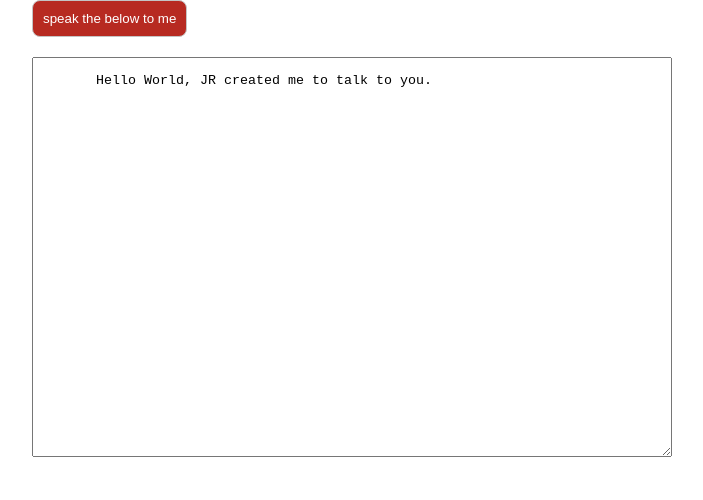
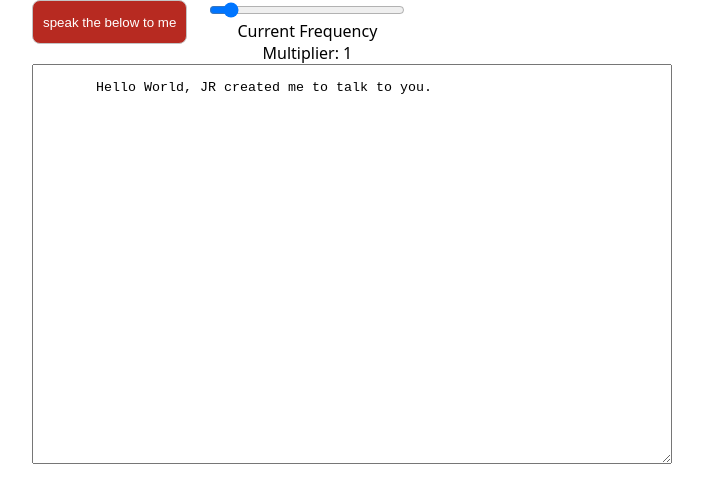
Before and after one commit to jadedResearcher/AudioTest, a plain HTML site: page index.html in a window 1280 px wide. Shown: the whole page, without its empty margins (32-735 px from the left). Drawn offline with Linux system fonts and the light colour scheme.

Commit message:
frequency slider

```diff
--- a/index.css
+++ b/index.css
@@ -12,9 +12,23 @@ body {
 
 }
 
+#current-frequency{
+  text-align: center;
+}
+
+#controls{
+  display: flex;
+  gap: 20px;
+}
+
+.range-with-label{
+  display: flex;
+  width: 200px;
+  flex-direction: column;
+}
+
 button{
   cursor: pointer;
-  display: block;
   margin-bottom: 20px;
 }
 
--- a/index.html
+++ b/index.html
@@ -23,13 +23,17 @@
 
 <body>
   <div id="container">
-    <button id="speak-button">speak the below to me</button>
+    <div id ='controls'>
+      <button id="speak-button">speak the below to me</button>
+      <div class="range-with-label">
+        <input id="freq-input" type="range" step = '0.25' min="0.25" max="10.0" value="1.0"></input>
+        <div id="current-frequency">Current Frequency Multiplier: 1.0</div>
+      </div>
+    </div>
+
 
     <textarea id="input-words">
       Hello World, JR created me to talk to you.
-
-
-
     </textarea>
 
 
--- a/index.js
+++ b/index.js
@@ -7,11 +7,20 @@ window.onload = () => {
 
   let button = document.querySelector('#speak-button');
   let wordsInput =document.querySelector('#input-words');
+
+  let freqSlider = document.querySelector('#freq-input');
+  let freqLabel =document.querySelector('#current-frequency');
+  freqLabel.innerText = 'Current Frequency Multiplier: '+ freqSlider.value;
+
   const textVoiceSim = new TextToSimulatedVoice(1.0,1.0);
 
   button.onclick = ()=>{
     textVoiceSim.speak(wordsInput.value.split(" "));
+  }
 
+  freqSlider.oninput = ()=>{
+    freqLabel.innerText = 'Current Frequency Multiplier: '+ freqSlider.value;
+    textVoiceSim.freq_multiplier = freqSlider.value
   }
 
 
```
